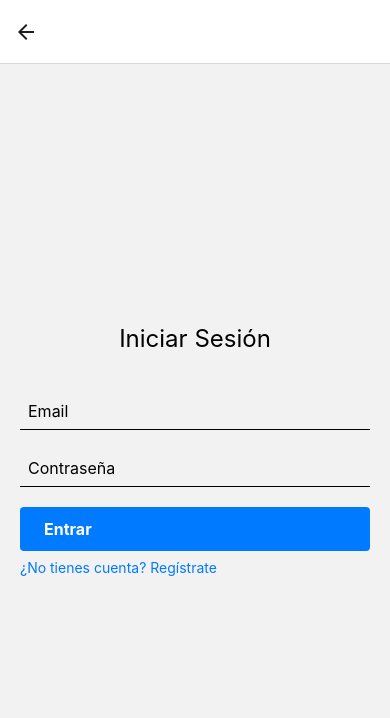
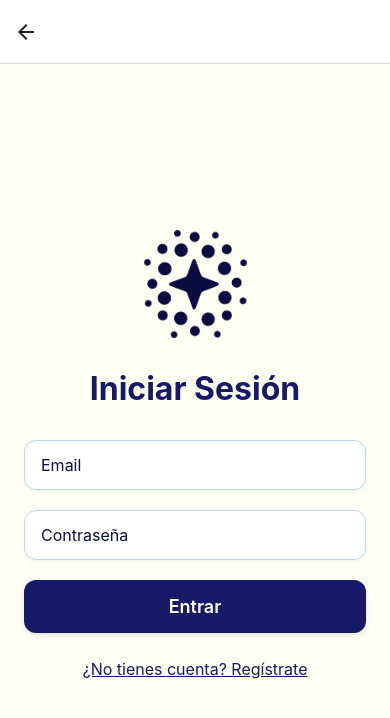
Before and after one commit to FranciscoSaro23/SERENA-PF, a React Native app in the folder SERENA/: screen /LoginScreen in a window 390 px wide. Shown: the top 718 px of the page. Built offline with nearby package versions, Linux system fonts and the light colour scheme; no server answers; the database is empty.

Commit message:
bariloche botooooooooon

```diff
--- a/SERENA/src/screens/ConfiguracionScreen.js
+++ b/SERENA/src/screens/ConfiguracionScreen.js
@@ -4,7 +4,7 @@ import { View, Text } from 'react-native';
 export default function ConfiguracionScreen() {
   return (
     <View>
-        <Text> Configuración </Text>
+        <Text> Configuración ouuuuu </Text>
         <NavBar />
     </View>
   );
--- a/SERENA/src/screens/InicioConUsuario.js
+++ b/SERENA/src/screens/InicioConUsuario.js
@@ -15,14 +15,14 @@ export default function InicioConUsuarioScreen({ navigation }) {
     <View style={styles.wrapper}>
       <ScrollView contentContainerStyle={styles.container}>
         <Text style={styles.titulo}>
-          Bienvenido <Text style={styles.usuario}>{emailUsername || 'usuario'}</Text>,{'\n'} vincúlate con Serena
+          Bienvenido <Text style={styles.usuario}>{emailUsername || 'usuario'}</Text>,{'\n'} vinculate con Serena
         </Text>
         <TouchableOpacity style={styles.boton} onPress={handleEmpezar}>
-          <Text style={styles.botonTexto}>EMPEZAR</Text>
+          <Text style={styles.botonTexto}>EMPEZAR ACTIVIDAD</Text>
         </TouchableOpacity>
-        <Text style={styles.subtitulo}>Iluminá tu calma, estés donde estés</Text>
-        {/* <View style={styles.mockup} /> */}
-        <Text style={styles.subtitulo}>¿Qué es Serena?</Text>
+        <Text style={styles.subtitulo}>Tu dispositivo esta listo para usarse.</Text>
+        <img> </img>
+        <Text style={styles.subtitulo}>¿Qué más se puede hacer con Serena?</Text>
         <Text style={styles.parrafo}>
           Serena es un dispositivo sensorial portátil diseñado para acompañar a
           personas neurodivergentes en situaciones de estrés, ansiedad o sobreestimulación. A través de una experiencia controlada desde esta
--- a/SERENA/src/screens/LoginScreen.js
+++ b/SERENA/src/screens/LoginScreen.js
@@ -1,5 +1,5 @@
 import React, { useState } from 'react';
-import { View, TextInput, StyleSheet, Text, Alert, Pressable } from 'react-native';
+import { View, TextInput, StyleSheet, Text, Alert, Pressable,  Image } from 'react-native';
 import { supabase } from '../services/supabaseClient';
 
 export default function LoginScreen({ navigation }) {
@@ -15,10 +15,8 @@ export default function LoginScreen({ navigation }) {
     if (error) {
       Alert.alert('Error', error.message);
     } else {
-      // Extract username from email (everything before @)
       const emailUsername = email.split('@')[0];
       Alert.alert('Login exitoso');
-      // Navigate to inicioConUsuario screen with the email username
       navigation.navigate('inicioConUsuario', { emailUsername });
     }
   };
@@ -32,7 +30,13 @@ export default function LoginScreen({ navigation }) {
 
   return (
 <View style={styles.container}>
+  <Image
+    source={require('../../assets/icon.png')}
+    style={styles.logo}
+    resizeMode="contain"
+  />
   <Text style={styles.title}>Iniciar Sesión</Text>
+
   <TextInput
     placeholder="Email"
     style={styles.input}
@@ -55,42 +59,70 @@ export default function LoginScreen({ navigation }) {
     <Text style={styles.linkText}>¿No tienes cuenta? Regístrate</Text>
   </Pressable>
 </View>
+
   );
 }
 
 const styles = StyleSheet.create({
   container: {
     flex: 1,
-    padding: 20,
+    backgroundColor: '#FFFFF3',
+    padding: 24,
     justifyContent: 'center',
   },
+  title: {
+    fontSize: 32,
+    fontWeight: '700',
+    color: '#161A68',
+    textAlign: 'center',
+    marginBottom: 32,
+  },
   input: {
-    borderBottomWidth: 1,
+    backgroundColor: '#FFFFFF',
+    borderWidth: 1,
+    borderColor: '#B9D9EB',
+    borderRadius: 12,
+    paddingVertical: 14,
+    paddingHorizontal: 16,
+    fontSize: 16,
+    color: '#0A0D41',
     marginBottom: 20,
-    fontSize: 16,
-    padding: 8,
-  },
-  title: {
-    fontSize: 24,
-    marginBottom: 40,
-    textAlign: 'center',
+    shadowColor: '#000',
+    shadowOffset: { width: 0, height: 2 },
+    shadowOpacity: 0.05,
+    shadowRadius: 4,
+    elevation: 2,
   },
   button: {
-    backgroundColor: '#007AFF',
-    paddingVertical: 12,
-    paddingHorizontal: 24,
-    borderRadius: 4,
+    backgroundColor: '#161A68',
+    paddingVertical: 16,
+    borderRadius: 12,
+    marginBottom: 16,
+    alignItems: 'center',
+    shadowColor: '#000',
+    shadowOffset: { width: 0, height: 3 },
+    shadowOpacity: 0.1,
+    shadowRadius: 6,
+    elevation: 4,
   },
   buttonText: {
-    color: '#fff',
-    fontSize: 16,
-    fontWeight: 'bold',
+    color: '#FFFFF3',
+    fontSize: 18,
+    fontWeight: '600',
   },
   link: {
-    marginVertical: 8,
+    marginTop: 10,
+    alignItems: 'center',
   },
   linkText: {
-    color: '#007AFF',
-    fontSize: 14,
+    color: '#161A68',
+    fontSize: 16,
+    textDecorationLine: 'underline',
+  },
+  logo: {
+    width: 110,
+    height: 110,
+    alignSelf: 'center',
+    marginBottom: 30,
   },
 });
--- a/SERENA/src/screens/ModosPredeterminados.js
+++ b/SERENA/src/screens/ModosPredeterminados.js
@@ -212,7 +212,7 @@ const styles = StyleSheet.create({
     paddingBottom: 90, // espacio para que el contenido no quede detrás del navbar
   },
   pageTitle: {
-    fontSize: 24,
+    fontSize: 35,
     fontWeight: '700',
     color: '#0A0D41',
     textAlign: 'center',
@@ -231,9 +231,9 @@ const styles = StyleSheet.create({
     flexDirection: 'row',
     alignItems: 'center',
     borderRadius: 20,
-    paddingVertical: 12,
-    paddingHorizontal: 12,
-    marginBottom: 12,
+    paddingVertical: 13,
+    paddingHorizontal: 13,
+    marginBottom: 13,
   },
   unlockedContainer: {
     backgroundColor: '#B9D9EB',
@@ -248,11 +248,11 @@ const styles = StyleSheet.create({
     borderWidth: 2,
     borderColor: '#0A0D41',
     backgroundColor: '#FFF',
-    marginRight: 12,
+    marginRight: 13,
   },
   modeText: {
     flex: 1,
-    fontSize: 14,
+    fontSize: 15,
   },
   unlockedText: {
     color: '#161A68',
@@ -269,21 +269,21 @@ const styles = StyleSheet.create({
     borderWidth: 1.5,
     borderColor: '#0A0D41',
     borderRadius: 20,
-    paddingVertical: 12,
-    paddingHorizontal: 12,
-    marginBottom: 12,
+    paddingVertical: 13,
+    paddingHorizontal: 13,
+    marginBottom: 13,
   },
   customizeText: {
     fontSize: 14,
     color: '#0A0D41',
     fontWeight: '500',
-    marginLeft: 12,
+    marginLeft: 13,
   },
   editContainer: {
     backgroundColor: '#FFFFF3',
     borderRadius: 10,
     padding: 10,
-    marginBottom: 12,
+    marginBottom: 13,
   },
   editTitle: {
     fontWeight: '600',
@@ -298,7 +298,7 @@ const styles = StyleSheet.create({
   renameButton: {
     backgroundColor: '#B9D9EB',
     paddingVertical: 8,
-    paddingHorizontal: 12,
+    paddingHorizontal: 13,
     borderRadius: 10,
     marginVertical: 4,
     borderWidth: 1,
@@ -307,7 +307,7 @@ const styles = StyleSheet.create({
   deleteButton: {
     backgroundColor: '#FF6B6B',
     paddingVertical: 8,
-    paddingHorizontal: 12,
+    paddingHorizontal: 13,
     borderRadius: 10,
     marginVertical: 4,
     borderWidth: 1,
@@ -316,7 +316,7 @@ const styles = StyleSheet.create({
   cancelButton: {
     backgroundColor: '#FFFFF3',
     paddingVertical: 8,
-    paddingHorizontal: 12,
+    paddingHorizontal: 13,
     borderRadius: 10,
     marginVertical: 4,
     borderWidth: 1,
--- a/SERENA/src/screens/RegisterScreen.js
+++ b/SERENA/src/screens/RegisterScreen.js
@@ -1,5 +1,5 @@
 import React, { useState } from 'react';
-import { View, TextInput, Button, StyleSheet, Text, Alert } from 'react-native';
+import { View, TextInput, Button, StyleSheet, Text, Alert, TouchableOpacity, Pressable, Image} from 'react-native';
 import { supabase } from '../services/supabaseClient';
 
 export default function RegisterScreen({ navigation }) {
@@ -22,7 +22,12 @@ export default function RegisterScreen({ navigation }) {
 
   return (
     <View style={styles.container}>
-      <Text style={styles.title}>Registrarse!</Text>
+    <Image
+      source={require('../../assets/icon.png')}
+      style={styles.logo}
+      resizeMode="contain"
+    />
+    <Text style={styles.title}>Registrarse</Text>
     <TextInput
       placeholder="Email"
       style={styles.input}
@@ -38,7 +43,14 @@ export default function RegisterScreen({ navigation }) {
       onChangeText={setPassword}
       value={password}
     />
-      <Button title="Login" onPress={handleSignUp} />
+
+    <Pressable style={styles.button} onPress={handleSignUp}>
+      <Text style={styles.buttonText}>Registrarse</Text>
+    </Pressable>
+
+    <Pressable style={styles.link} onPress={() => navigation.navigate('LoginScreen')}>
+      <Text style={styles.linkText}>¿Ya tienes cuenta? Iniciar sesión</Text>
+    </Pressable>
   </View>
   );
 }
@@ -46,18 +58,64 @@ export default function RegisterScreen({ navigation }) {
 const styles = StyleSheet.create({
   container: {
     flex: 1,
-    padding: 20,
+    backgroundColor: '#FFFFF3',
+    padding: 24,
     justifyContent: 'center',
   },
+  title: {
+    fontSize: 32,
+    fontWeight: '700',
+    color: '#161A68',
+    textAlign: 'center',
+    marginBottom: 32,
+  },
   input: {
-    borderBottomWidth: 1,
+    backgroundColor: '#FFFFFF',
+    borderWidth: 1,
+    borderColor: '#B9D9EB',
+    borderRadius: 12,
+    paddingVertical: 14,
+    paddingHorizontal: 16,
+    fontSize: 16,
+    color: '#0A0D41',
     marginBottom: 20,
-    fontSize: 16,
-    padding: 8,
+    shadowColor: '#000',
+    shadowOffset: { width: 0, height: 2 },
+    shadowOpacity: 0.05,
+    shadowRadius: 4,
+    elevation: 2,
   },
-  title: {
-    fontSize: 24,
-    marginBottom: 40,
+  button: {
+    backgroundColor: '#161A68',      // igual que LoginScreen
+    paddingVertical: 16,
+    borderRadius: 12,
+    marginBottom: 16,
+    alignItems: 'center',
+    shadowColor: '#000',
+    shadowOffset: { width: 0, height: 3 },
+    shadowOpacity: 0.1,
+    shadowRadius: 6,
+    elevation: 4,
+  },
+  buttonText: {
+    color: '#FFFFF3',                // texto blanco
+    fontSize: 18,
+    fontWeight: '600',
     textAlign: 'center',
   },
+  link: {
+    marginTop: 10,
+    alignItems: 'center',
+  },
+  linkText: {
+    color: '#161A68',
+    fontSize: 16,
+    textDecorationLine: 'underline',
+  },
+  logo: {
+    width: 110,
+    height: 110,
+    alignSelf: 'center',
+    marginBottom: 30,
+  },
 });
```
Also changed, not shown: SERENA/src/screens/ModoPersonalizableScreen.js (+28 -16 lines), SERENA/tsconfig.json (line endings or trailing spaces). Lines whose indentation alone changed are shown as unchanged.
